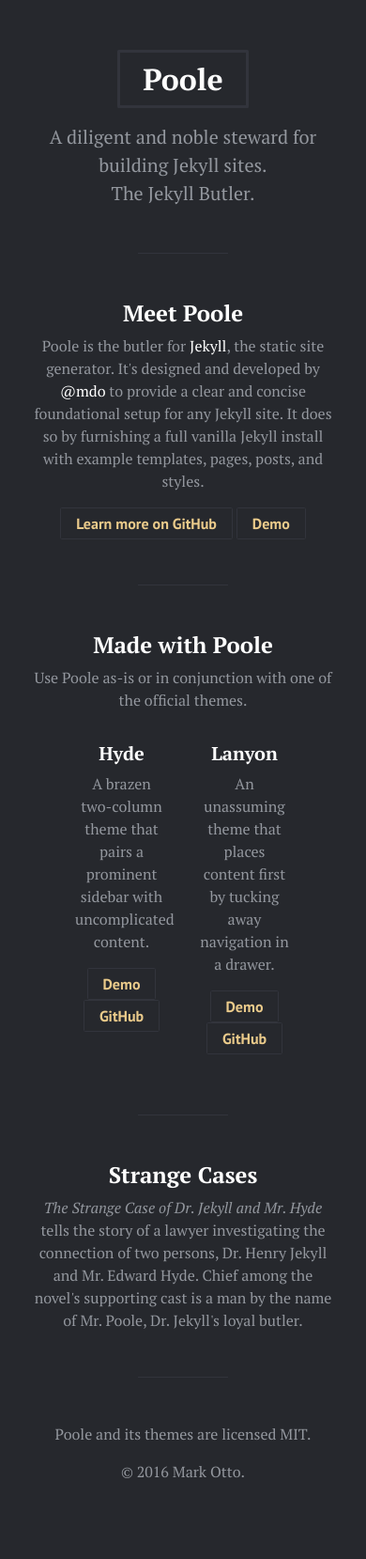
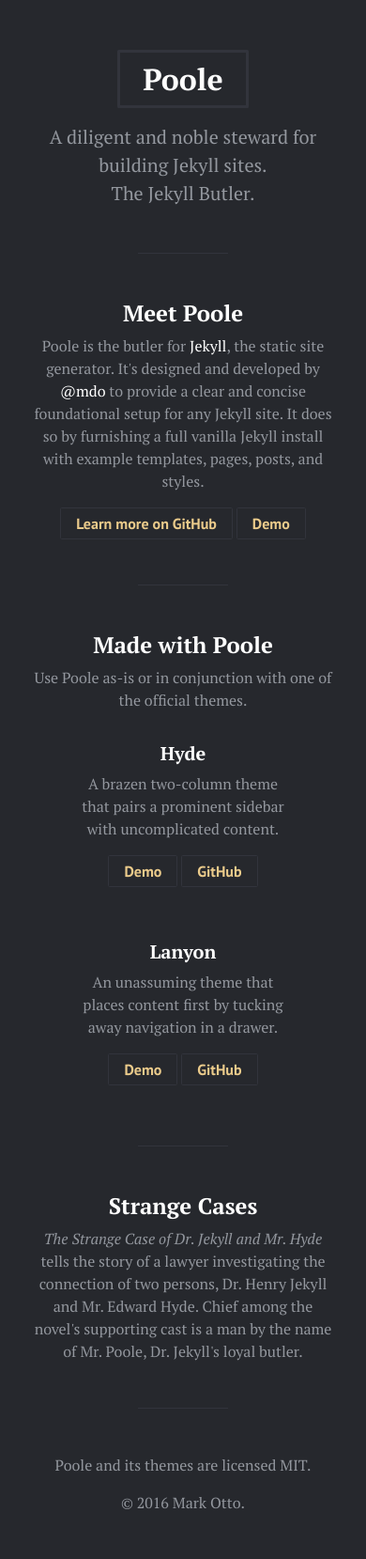
Before and after one commit to poole/www, a Jekyll site: the page built from index.html, in a window 390 px wide. Shown: the whole page at 94% size. Built offline with Jekyll 4.4.1, drawn with Linux system fonts in a browser that asks for light colours; Markdown is read by kramdown in place of the engine named in the settings; the list of posts is cut into pages by our own code; before the commit the page ends 1626 px from its top, so only the background shows below that.

Commit message:
Fixing the mobile styling for the `Made with Poole` section
There wasn't any mobile styling so the two column layout was smushed on mobile.
I added some simple media queries to change the layout to the initial design after 640px.

```diff
--- a/public/css/poole-www.css
+++ b/public/css/poole-www.css
@@ -1,6 +1,7 @@
 html {
   font-family: "PT Serif", Georgia, "Times New Roman", serif;
 }
+
 body {
   padding: 2rem 1rem;
   color: #93979e;
@@ -11,6 +12,7 @@
 a {
   color: #fff;
 }
+
 a:hover,
 a:focus {
   text-decoration: none;
@@ -24,6 +26,7 @@
   border: .1rem solid #32343c;
   border-radius: .1rem;
 }
+
 .btn:hover,
 .btn:focus {
   color: #26282d;
@@ -35,8 +38,6 @@
   color: #fff;
 }
 
-.header {
-}
 .header-title {
   display: inline-block;
   padding: .5rem 1.5rem;
@@ -44,10 +45,10 @@
   border: .2rem solid #32343c;
   border-radius: .1rem;
 }
+
 .header-lead {
   margin-bottom: 0;
 }
-
 
 hr {
   max-width: 6rem;
@@ -61,11 +62,26 @@
   text-align: center;
   padding: 0 2rem;
 }
+
 .theme {
-  float: left;
-  width: 50%;
   padding: 0 1rem;
 }
+
+.theme:first-child {
+  margin-bottom: 3.5rem;
+}
+
 .theme h3 {
   margin-top: 1rem;
 }
+
+@media (min-width: 640px) {
+  .theme {
+    float: left;
+    width: 50%;
+  }
+
+  .theme:first-child {
+    margin-bottom: 0;
+  }
+}
```
